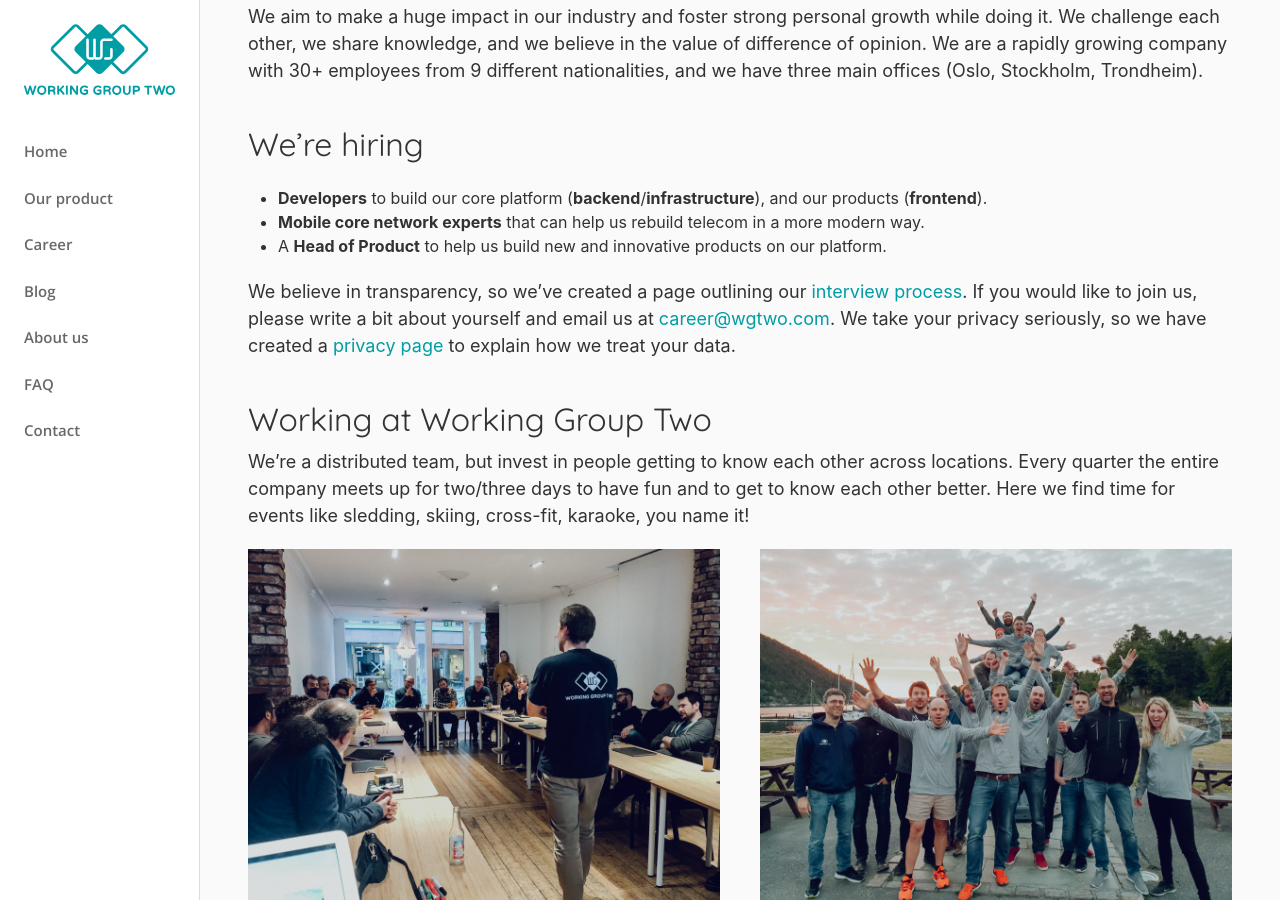
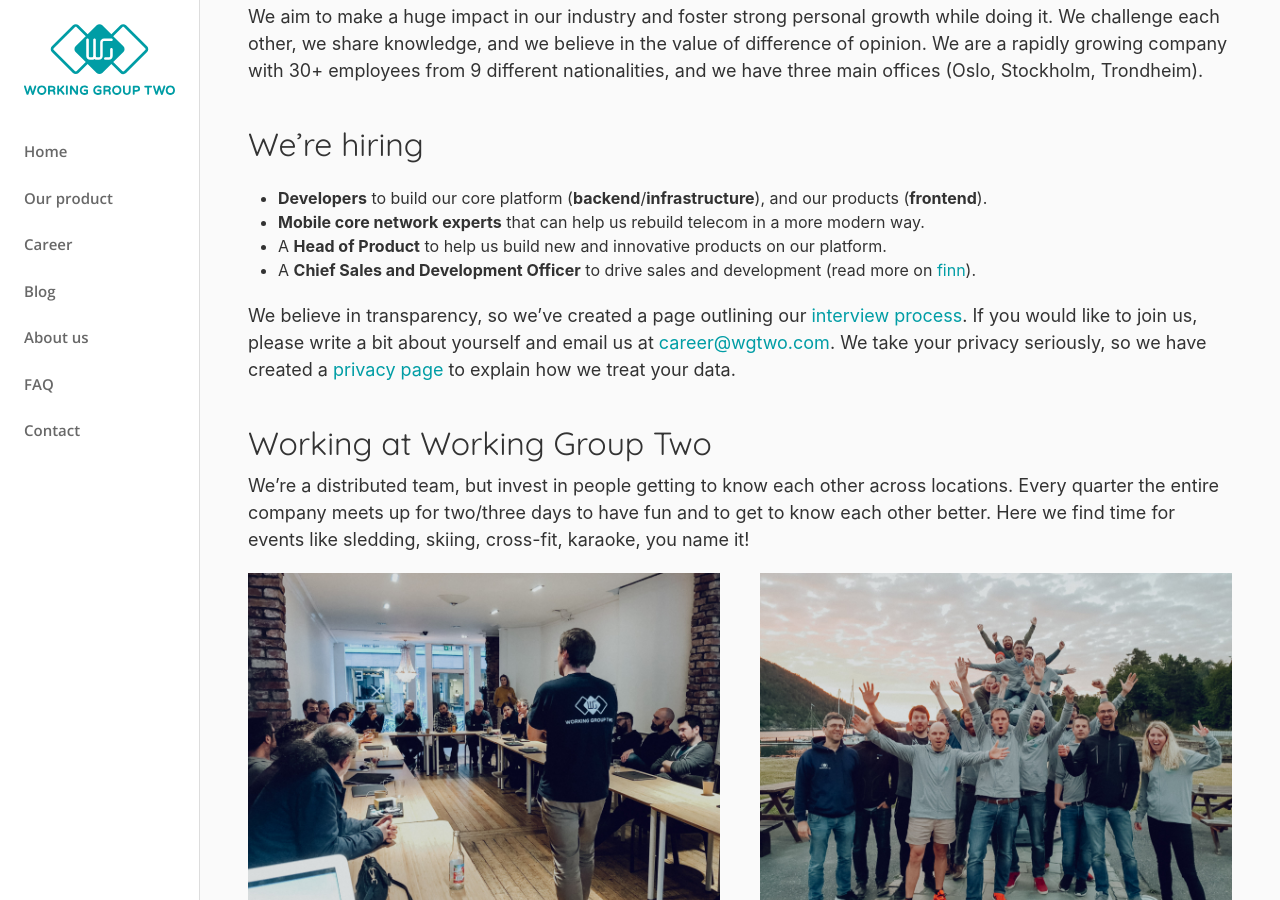
Before and after one commit to working-group-two/engineering-blog, a Jekyll site: the page built from pages/career.md, in a window 1280 px wide and 900 px high, scrolled down 429 px. Built offline with Jekyll 4.4.1, drawn with Linux system fonts in a browser that asks for light colours; nearby versions of some CDN libraries.

Commit message:
[career] Add CSDO job ad

```diff
--- a/pages/career.md
+++ b/pages/career.md
@@ -15,6 +15,7 @@
 * **Developers** to build our core platform (**backend**/**infrastructure**), and our products (**frontend**).
 * **Mobile core network experts** that can help us rebuild telecom in a more modern way.
 * A **Head of Product** to help us build new and innovative products on our platform.
+* A **Chief Sales and Development Officer** to drive sales and development (read more on [finn](https://www.finn.no/job/management/ad.html?finnkode=147932821)).
 
 We believe in transparency, so we've created a page outlining our [interview process](/our-interview-process).
 If you would like to join us, please write a bit about yourself and email us at <career@wgtwo.com>.
```
